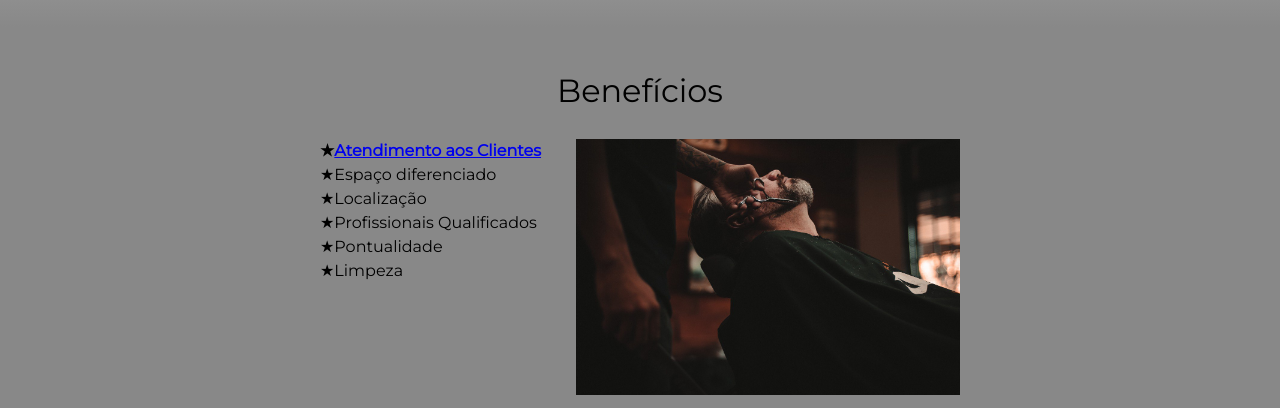
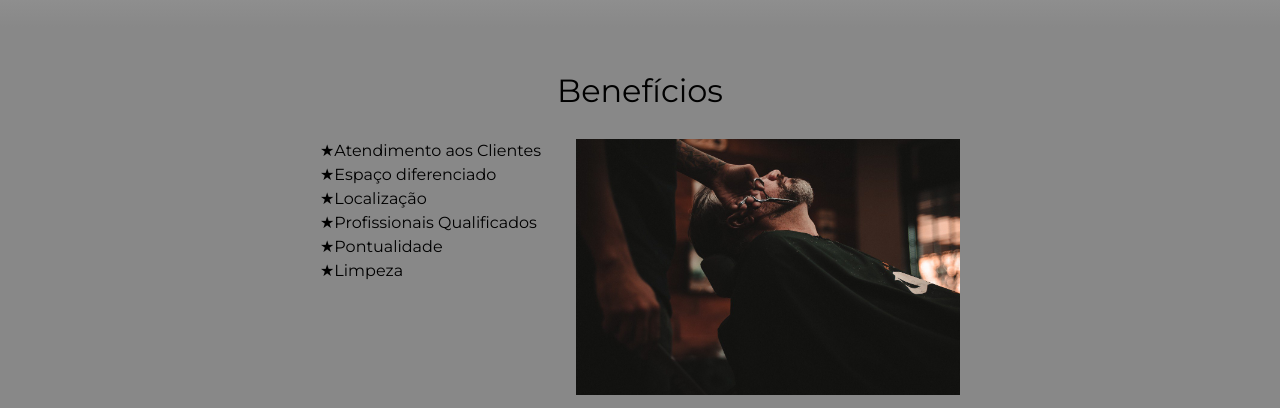
Before and after one commit to RivaniaGomes/ALURA_HTML5_CSS3_PrimeirosPassos, a plain HTML site: page index.html in a window 1280 px wide. Shown: the part 1580-1988 px from the top of the page. Drawn offline with Linux system fonts and the light colour scheme.

Commit message:
Seletores avançados

```diff
--- a/css/style.css
+++ b/css/style.css
@@ -237,8 +237,17 @@ th {
   content: "★";
 }
 
-.itens:first-child {
+/* .itens:first-child {
   font-weight: bold;
+} */
+
+li > a {
+  text-decoration: none;
+  color: #000000;
+}
+
+li > a:hover {
+  color: #c78c19;
 }
 
 .imagem-beneficios {
```
